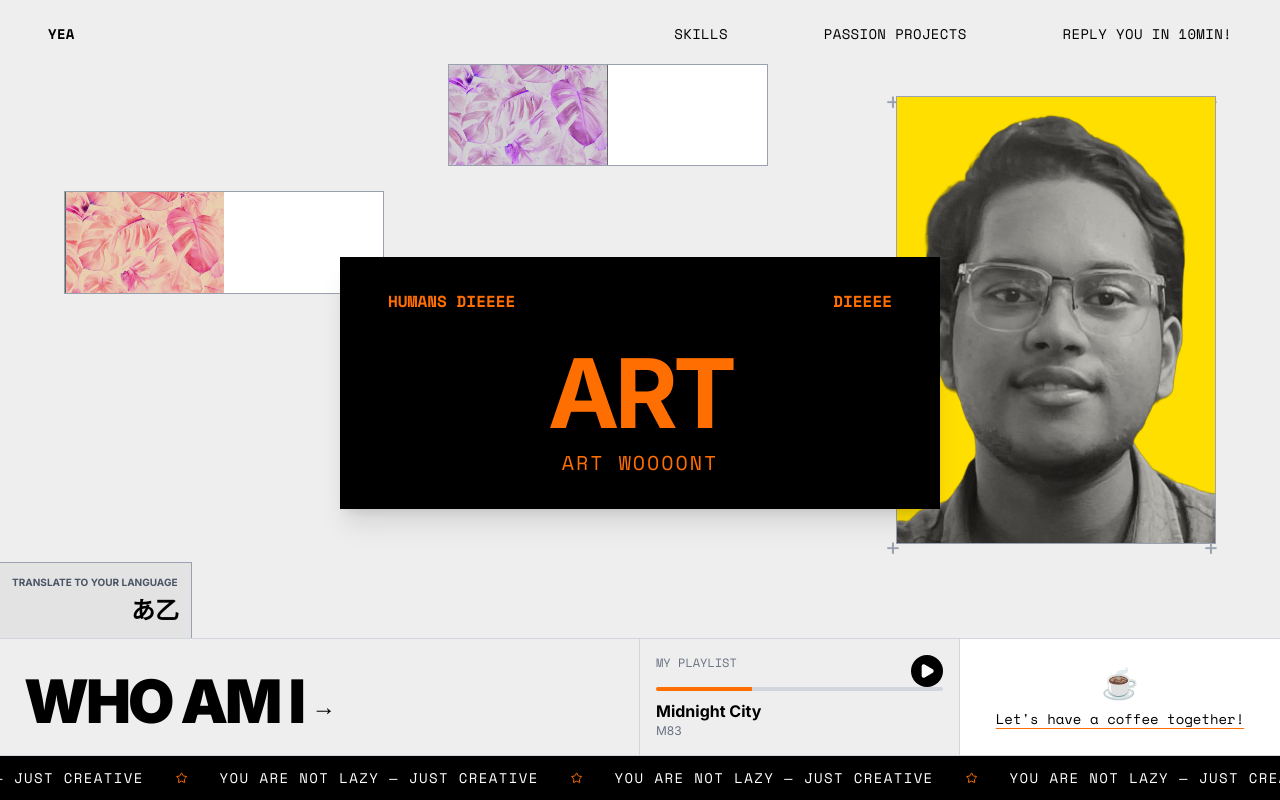
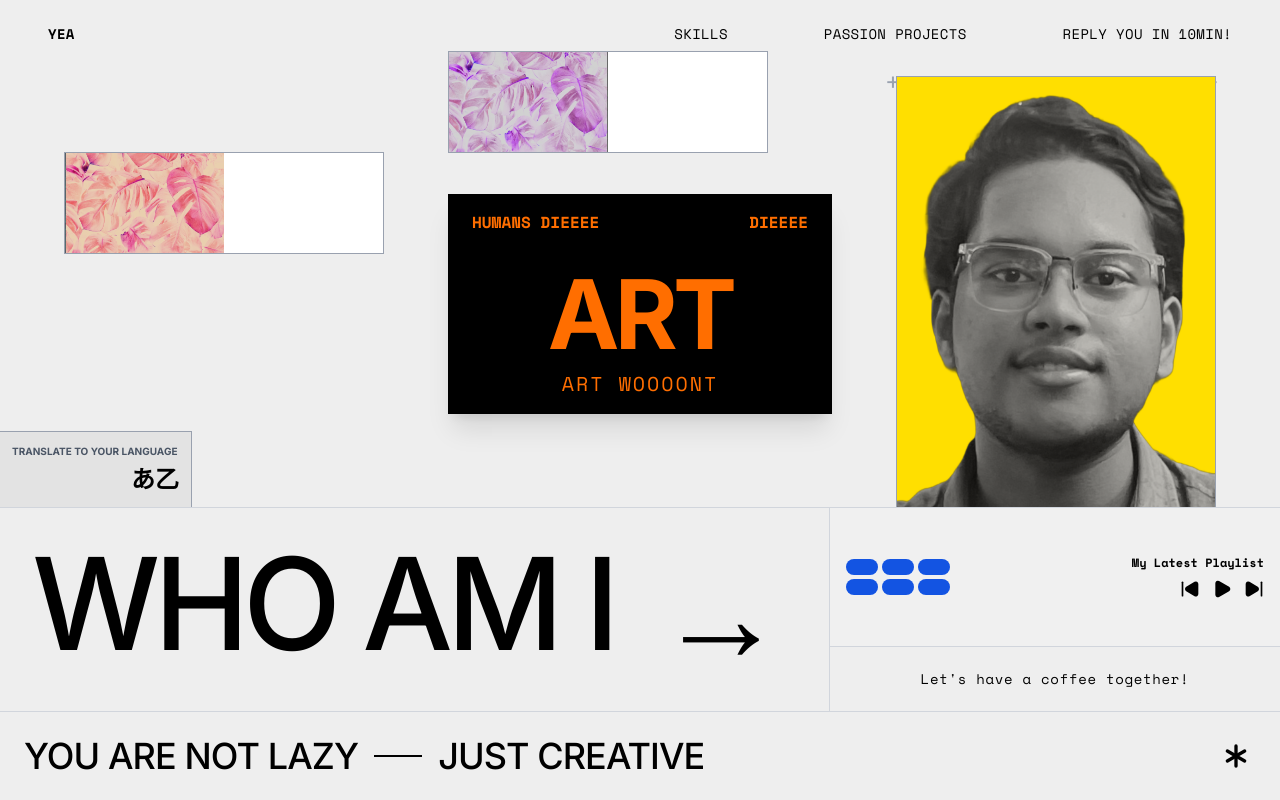
Before and after one commit to yeswaraditya/portfolio_v3, a Next.js app: page / in a window 1280 px wide. Built offline with nearby package versions, Linux system fonts and the light colour scheme.

Commit message:
Implement new footer design

```diff
--- a/src/components/BottomGrid.tsx
+++ b/src/components/BottomGrid.tsx
@@ -3,12 +3,11 @@
 import { useRef } from "react";
 import gsap from "gsap";
 import { useGSAP } from "@gsap/react";
-import { Play, Star } from "lucide-react";
+import { Play, SkipBack, SkipForward, Asterisk } from "lucide-react";
 import { useLanguage } from "../context/LanguageContext";
 
 export default function BottomGrid() {
   const containerRef = useRef<HTMLDivElement>(null);
-  const marqueeRef = useRef<HTMLDivElement>(null);
   const { translate } = useLanguage();
 
   useGSAP(() => {
@@ -20,65 +19,61 @@ export default function BottomGrid() {
         delay: 0.5,
         ease: "power3.out"
     });
-
-    // Marquee animation
-    if (marqueeRef.current) {
-        gsap.to(marqueeRef.current, {
-            x: "-50%",
-            duration: 20,
-            repeat: -1,
-            ease: "none",
-        });
-    }
   }, { scope: containerRef });
 
   return (
-    <section ref={containerRef} className="w-full flex-shrink-0 grid grid-cols-1 md:grid-cols-2 lg:grid-cols-4 bg-[#EEEEEE] border-t border-gray-300 text-black">
+    <section ref={containerRef} className="w-full flex flex-col bg-[#EEEEEE] border-t border-gray-300 text-black">
 
-      {/* 1. WHO AM I (Large Text) */}
-      <div className="col-span-1 md:col-span-2 lg:col-span-2 border-r border-gray-300 p-6 flex items-end">
-         <h2 className="text-4xl md:text-6xl font-black tracking-tighter hover:text-accent-orange transition-colors cursor-pointer">
-            {translate("whoAmI")} <span className="text-2xl align-middle">→</span>
-         </h2>
-      </div>
+      {/* Top Section */}
+      <div className="flex flex-col lg:flex-row border-b border-gray-300">
 
-      {/* 2. Playlist Widget */}
-      <div className="col-span-1 border-r border-gray-300 p-4 flex flex-col justify-between aspect-square md:aspect-auto">
-          <div className="flex justify-between items-start">
-              <span className="font-mono text-xs uppercase text-gray-500">My Playlist</span>
-              <div className="bg-black text-white p-2 rounded-full cursor-pointer hover:scale-110 transition-transform">
-                  <Play size={16} fill="white" />
+          {/* WHO AM I */}
+          <div className="flex-1 p-4 md:p-8 border-r border-gray-300 flex items-center">
+              <h2 className="text-6xl md:text-8xl lg:text-9xl font-medium tracking-tighter hover:text-accent-orange transition-colors cursor-pointer whitespace-nowrap">
+                WHO AM I <span className="align-middle ml-4">→</span>
+              </h2>
+          </div>
+
+          {/* Right Column */}
+          <div className="lg:w-[450px] flex flex-col flex-shrink-0">
+              {/* Playlist Widget */}
+              <div className="flex-1 p-4 border-b border-gray-300 flex items-center justify-between bg-[#F0F0F0]">
+                  {/* Blue Pills Graphic Placeholder */}
+                  <div className="grid grid-cols-3 gap-1">
+                      {[...Array(6)].map((_, i) => (
+                          <div key={i} className="w-8 h-4 bg-blue-600 rounded-full relative overflow-hidden">
+                             {/* Mimic image opacity/texture if needed, distinct blue look */}
+                             <div className="absolute inset-0 bg-black/10"></div>
+                          </div>
+                      ))}
+                  </div>
+
+                  {/* Controls */}
+                  <div className="flex flex-col items-end gap-1">
+                      <span className="font-mono text-xs font-bold">My Latest Playlist</span>
+                      <div className="flex items-center gap-3 mt-1">
+                          <SkipBack size={20} className="fill-black cursor-pointer" />
+                          <Play size={20} className="fill-black cursor-pointer" />
+                          <SkipForward size={20} className="fill-black cursor-pointer" />
+                      </div>
+                  </div>
               </div>
-          </div>
-          <div>
-              <div className="h-1 w-full bg-gray-300 mb-2 rounded-full overflow-hidden">
-                  <div className="h-full w-1/3 bg-accent-orange"></div>
-              </div>
-              <div className="font-bold">Midnight City</div>
-              <div className="text-xs text-gray-500">M83</div>
-          </div>
-      </div>
 
-      {/* 3. Coffee Button */}
-      <div className="col-span-1 p-4 flex items-center justify-center bg-white hover:bg-black hover:text-white transition-colors cursor-pointer group">
-          <div className="text-center">
-              <div className="text-3xl mb-2 group-hover:scale-110 transition-transform">☕</div>
-              <div className="font-mono text-sm underline decoration-accent-orange underline-offset-4">
-                  {translate("coffeeButton")}
+              {/* Coffee Section */}
+              <div className="h-16 flex items-center justify-center p-4 cursor-pointer hover:bg-white transition-colors">
+                  <span className="font-mono text-xs md:text-sm tracking-wider">Let&apos;s have a coffee together!</span>
               </div>
           </div>
       </div>
 
-      {/* 4. Footer Marquee (Spans full width) */}
-      <div className="col-span-1 md:col-span-2 lg:col-span-4 border-t border-gray-300 overflow-hidden py-3 bg-black text-white">
-          <div ref={marqueeRef} className="whitespace-nowrap flex gap-8 items-center text-sm font-mono uppercase tracking-widest">
-                {[...Array(10)].map((_, i) => (
-                    <div key={i} className="flex items-center gap-8">
-                        <span>{translate("notLazy")}</span>
-                        <Star size={12} className="text-accent-orange animate-spin-slow" />
-                    </div>
-                ))}
+      {/* Bottom Ticker */}
+      <div className="w-full p-4 md:p-6 flex items-center justify-between overflow-hidden">
+          <div className="text-xl md:text-4xl font-medium tracking-tight uppercase flex items-center gap-4 whitespace-nowrap">
+              <span>YOU ARE NOT LAZY</span>
+              <div className="w-12 h-0.5 bg-black"></div>
+              <span>JUST CREATIVE</span>
           </div>
+          <Asterisk size={40} className="text-black animate-spin-slow flex-shrink-0" />
       </div>
 
     </section>
--- a/src/components/Hero.tsx
+++ b/src/components/Hero.tsx
@@ -40,7 +40,7 @@ export default function Hero() {
         </div>
 
         {/* 3. Black Box (Center) */}
-        <div className="hero-element absolute top-[60%] left-[50%] -translate-x-1/2 -translate-y-1/2 bg-black px-12 py-8 min-w-[300px] md:w-[600px] z-20 shadow-xl flex flex-col justify-between">
+        <div className="hero-element absolute top-[60%] left-[50%] -translate-x-1/2 -translate-y-1/2 bg-black px-6 py-4 w-[30vw] min-w-[300px] z-20 shadow-xl flex flex-col justify-between">
             <div className="text-accent-orange text-xs md:text-base font-mono flex justify-between w-full mb-4 md:mb-8 font-bold">
                 <span>{translate("humansDie")}</span>
                 <span>DIEEEE</span>
```
